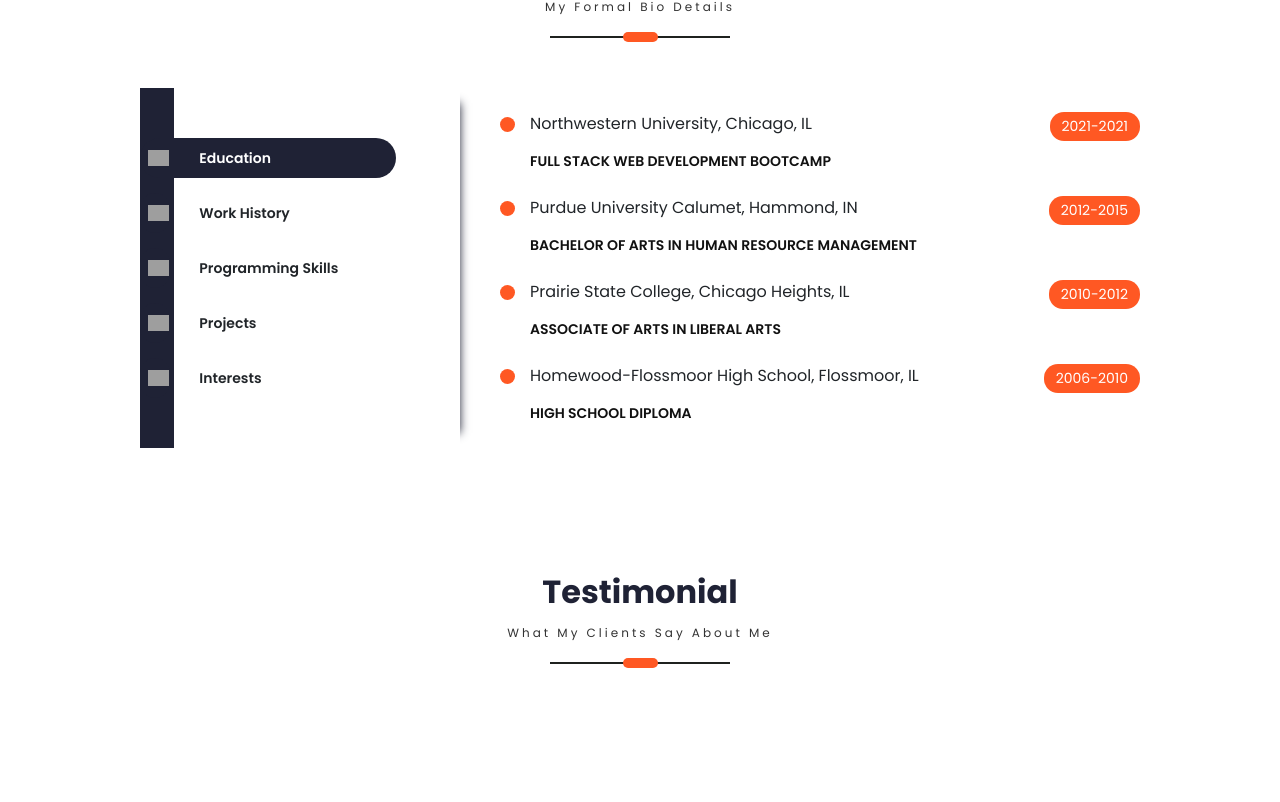
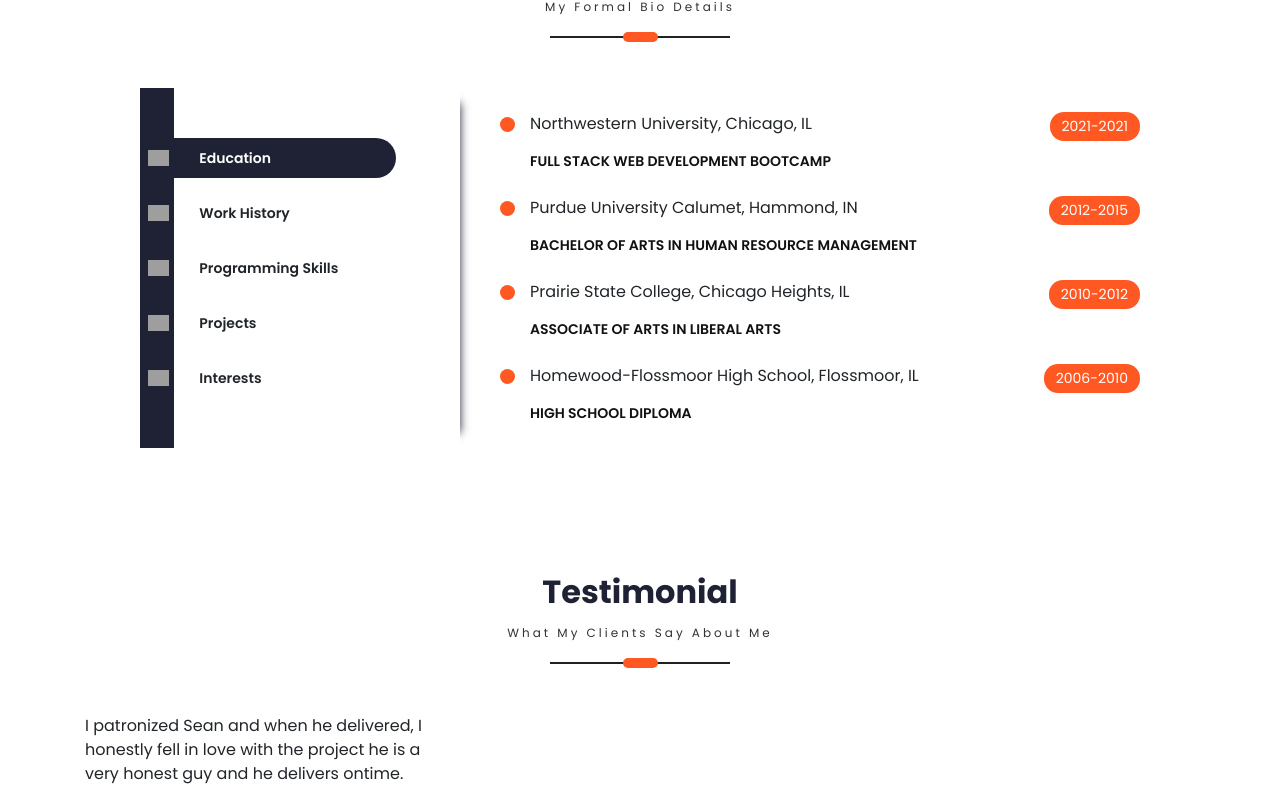
Before and after one commit to seannbannon/myportfolio, a React (Create React App) app in the folder portfolio/: page / in a window 1280 px wide. Shown: the part 1593-2395 px from the top of the page. Before the commit the page ends 2307 px from the top, so only its background shows below. Built offline with nearby package versions, Linux system fonts and the light colour scheme; grey boxes are pictures that could not be loaded; a web font is replaced by a local one.

Commit message:
Adding divs and first testimonial

```diff
--- a/portfolio/src/PortfolioContainer/Testimonial/Testimonial.js
+++ b/portfolio/src/PortfolioContainer/Testimonial/Testimonial.js
@@ -1,17 +1,15 @@
-import React from 'react';
-import OwlCarousel from 'react-owl-carousel';
+import React from "react";
+import OwlCarousel from "react-owl-carousel";
 import "owl.carousel/dist/assets/owl.carousel.css";
 import "owl.carousel/dist/assets/owl.theme.default.css";
-import ScreenHeading from '../../utilities/ScreenHeading/ScreenHeading';
-import ScrollService from '../../utilities/ScrollService'
-import Animations from '../../utilities/Animations';
+import ScreenHeading from "../../utilities/ScreenHeading/ScreenHeading";
+import ScrollService from "../../utilities/ScrollService";
+import Animations from "../../utilities/Animations";
 
 export default function Testimonial(props) {
-
 let fadeInScreenHandler = (screen) => {
-        if(screen.fadeScreen !== props.id)
-        return
-        Animations.animations.fadeInScreen(props.id)
+    if (screen.fadeScreen !== props.id) return;
+    Animations.animations.fadeInScreen(props.id);
 };
 
 const fadeInSubscription =
@@ -20,11 +18,28 @@
 return (
     <div>
     <ScreenHeading
-            title = {'Testimonial'}
-            subHeading = {'What My Clients Say About Me'}
+        title={"Testimonial"}
+        subHeading={"What My Clients Say About Me"}
     />
-            <section className='testimonial-section' id = {props.id || ''}></section>
-
+    <section className="testimonial-section" id={props.id || ""}>
+        <div className="container">
+        <div className="row">
+            <OwlCarousel className="owl-carousel" id="testimonial-carousel">
+            <div className="col-lg-12">
+                <div className="testi-item">
+                <div className="testi-comment">
+                    <p>
+                        I patronized Sean and when he delivered, I honestly
+                        fell in love with the project he is a very honest guy and
+                        he delivers ontime.
+                    </p>
                 </div>
-    )
+                </div>
+            </div>
+            </OwlCarousel>
+        </div>
+        </div>
+    </section>
+    </div>
+);
 }
```
Lines whose indentation alone changed are shown as unchanged.
